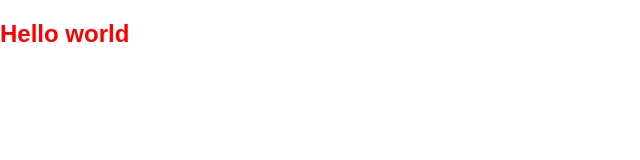
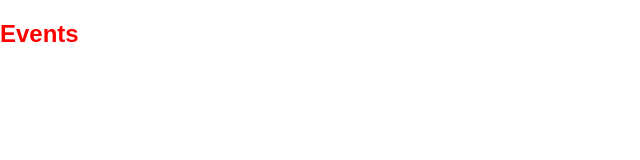
Before and after one commit to neb-b/vibrate, a React app: page /events in a window 1280 px wide. Shown: the top 160 px of the page, without its empty margins (0-640 px from the left). Built offline with nearby package versions, Linux system fonts and the light colour scheme.

Commit message:
add events

```diff
--- /dev/null
+++ b/src/components/events/index.js
@@ -0,0 +1,13 @@
+import React, { Component } from 'react'
+
+class Footer extends Component {
+  render() {
+    return (
+      <div className="events">
+        <h2>Events</h2>
+      </div>
+    )
+  }
+}
+
+export default Footer
--- a/src/routes.js
+++ b/src/routes.js
@@ -2,12 +2,14 @@ import React from 'react'
 import { Router, Route, browserHistory, IndexRoute } from 'react-router'
 import App from './app'
 import Home from './components/home'
+import Events from './components/events'
 import './style/app.css';
 
 const Routes = () => (
   <Router history={browserHistory}>
     <Route path="/" component={App}>
       <IndexRoute component={Home} />
+      <Route path="/events" component={Events} />
       <Route path="*" component={Home} />
     </Route>
   </Router>
```
Also changed, not shown: 1 other file (tests, documents, lock files or other folders).
